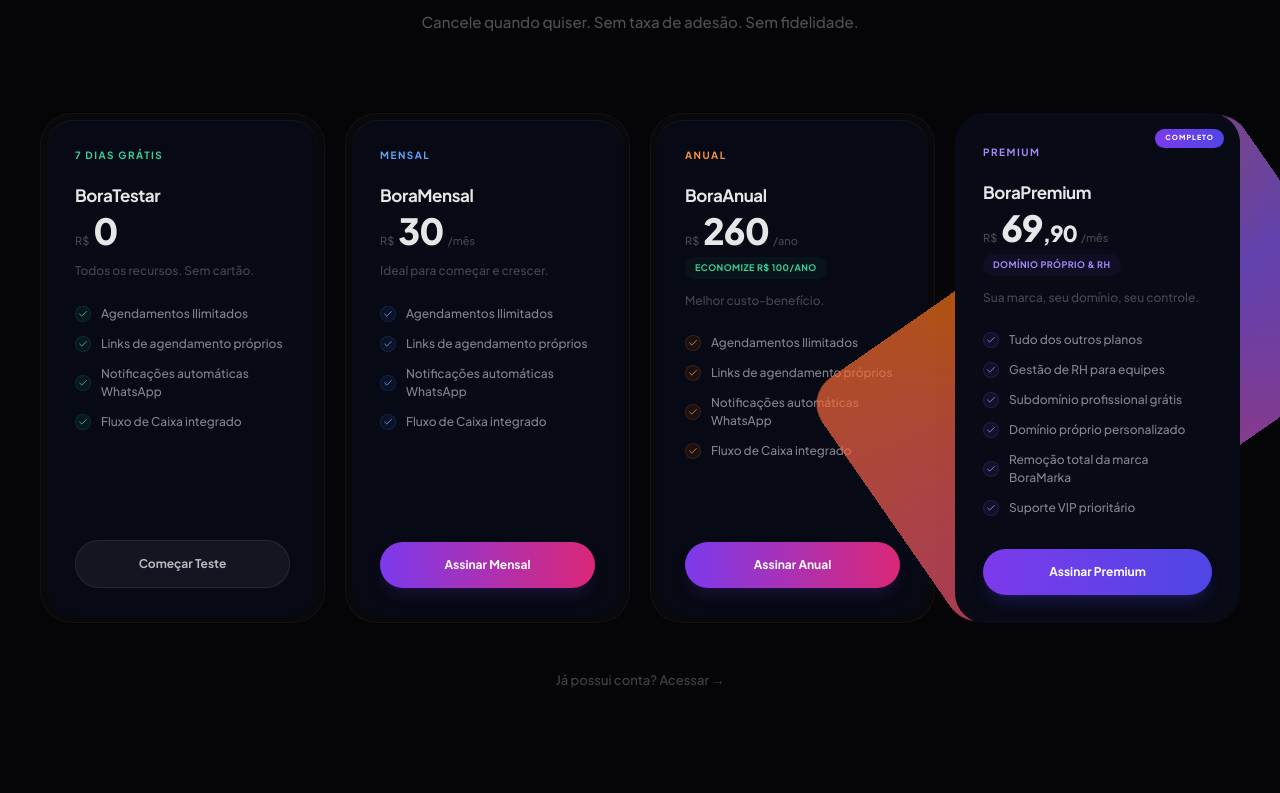
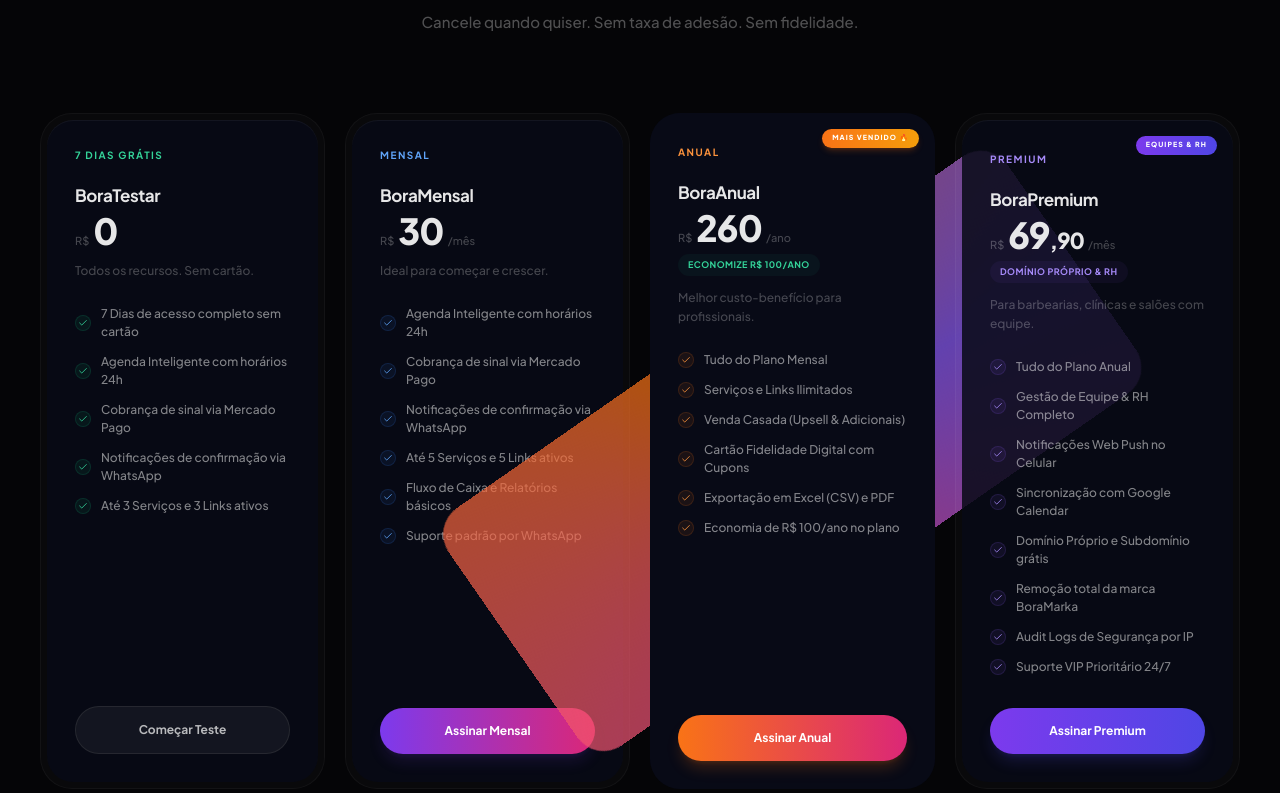
Before and after one commit to thevigillant/boramarka, a React (Vite) app in the folder frontend/: page / in a window 1280 px wide. Shown: the part 7467-8260 px from the top of the page. Built offline with nearby package versions, Linux system fonts and the light colour scheme; no server answers; the HTML template or start-up script is replaced by a standard one.

Commit message:
feat(pricing): refine 3-tier subscription plan separation to maximize annual plan conversions

```diff
--- a/frontend/src/pages/Landing.tsx
+++ b/frontend/src/pages/Landing.tsx
@@ -172,11 +172,41 @@
   const timeSavedHours = Math.round((weeklyAppts * 6 * 4) / 60)
   const recoveredRevenue = Math.round(weeklyAppts * 4 * 0.22 * avgTicket)
 
-  const baseFeatures = [
-    'Agendamentos Ilimitados',
-    'Links de agendamento próprios',
-    'Notificações automáticas WhatsApp',
-    'Fluxo de Caixa integrado'
+  const testFeatures = [
+    '7 Dias de acesso completo sem cartão',
+    'Agenda Inteligente com horários 24h',
+    'Cobrança de sinal via Mercado Pago',
+    'Notificações de confirmação via WhatsApp',
+    'Até 3 Serviços e 3 Links ativos'
+  ]
+
+  const mensalFeatures = [
+    'Agenda Inteligente com horários 24h',
+    'Cobrança de sinal via Mercado Pago',
+    'Notificações de confirmação via WhatsApp',
+    'Até 5 Serviços e 5 Links ativos',
+    'Fluxo de Caixa e Relatórios básicos',
+    'Suporte padrão por WhatsApp'
+  ]
+
+  const anualFeatures = [
+    'Tudo do Plano Mensal',
+    'Serviços e Links Ilimitados',
+    'Venda Casada (Upsell & Adicionais)',
+    'Cartão Fidelidade Digital com Cupons',
+    'Exportação em Excel (CSV) e PDF',
+    'Economia de R$ 100/ano no plano'
+  ]
+
+  const premiumFeatures = [
+    'Tudo do Plano Anual',
+    'Gestão de Equipe & RH Completo',
+    'Notificações Web Push no Celular',
+    'Sincronização com Google Calendar',
+    'Domínio Próprio e Subdomínio grátis',
+    'Remoção total da marca BoraMarka',
+    'Audit Logs de Segurança por IP',
+    'Suporte VIP Prioritário 24/7'
   ]
 
   // CountUp stats
@@ -1187,7 +1217,7 @@
                       </div>
                       <p className="text-[12px] text-white/25 font-medium mb-6 leading-relaxed">Todos os recursos. Sem cartão.</p>
                       <ul className="space-y-3 mb-8">
-                        {baseFeatures.map((f, i) => (
+                        {testFeatures.map((f, i) => (
                           <li key={i} className="flex items-center gap-2.5 text-[12px] font-medium text-white/50">
                             <div className="w-4 h-4 rounded-full bg-emerald-500/[0.08] border border-emerald-500/15 flex items-center justify-center flex-shrink-0"><Check className="w-2.5 h-2.5 text-emerald-400" /></div>
                             {f}
@@ -1216,7 +1246,7 @@
                       </div>
                       <p className="text-[12px] text-white/25 font-medium mb-6 leading-relaxed">Ideal para começar e crescer.</p>
                       <ul className="space-y-3 mb-8">
-                        {baseFeatures.map((f, i) => (
+                        {mensalFeatures.map((f, i) => (
                           <li key={i} className="flex items-center gap-2.5 text-[12px] font-medium text-white/50">
                             <div className="w-4 h-4 rounded-full bg-blue-500/[0.08] border border-blue-500/15 flex items-center justify-center flex-shrink-0"><Check className="w-2.5 h-2.5 text-blue-400" /></div>
                             {f}
@@ -1233,10 +1263,13 @@
 
               {/* BoraAnual */}
               <Reveal>
-                <div className="doppelrand h-full">
-                  <div className="doppelrand-inner p-7 h-full flex flex-col justify-between text-left">
+                <div className="glow-ring rounded-[2rem] h-full">
+                  <div className="bg-[#080a16] rounded-[calc(2rem-2px)] p-7 h-full flex flex-col justify-between text-left relative">
+                    <div className="absolute top-4 right-4 bg-gradient-to-r from-orange-500 to-amber-500 text-[7px] font-extrabold uppercase tracking-[0.15em] px-2.5 py-1 rounded-full text-white shadow-md shadow-orange-500/20">
+                      Mais Vendido 🔥
+                    </div>
                     <div>
-                      <p className="text-[10px] font-bold tracking-[0.15em] uppercase text-orange-400 mb-5">Anual</p>
+                      <p className="text-[10px] font-bold tracking-[0.15em] uppercase text-orange-400 mb-5 mt-1">Anual</p>
                       <h3 className="text-[17px] font-bold text-white/90 mb-1 tracking-tight">BoraAnual</h3>
                       <div className="flex items-baseline gap-1 mb-1">
                         <span className="text-[11px] text-white/25 font-medium">R$</span>
@@ -1244,9 +1277,9 @@
                         <span className="text-[11px] text-white/25 font-medium">/ano</span>
                       </div>
                       <p className="text-emerald-400 text-[9px] font-bold bg-emerald-500/[0.06] px-2.5 py-1 rounded-full inline-block mb-3 tracking-wider uppercase">Economize R$ 100/ano</p>
-                      <p className="text-[12px] text-white/25 font-medium mb-6 leading-relaxed">Melhor custo-benefício.</p>
+                      <p className="text-[12px] text-white/25 font-medium mb-6 leading-relaxed">Melhor custo-benefício para profissionais.</p>
                       <ul className="space-y-3 mb-8">
-                        {baseFeatures.map((f, i) => (
+                        {anualFeatures.map((f, i) => (
                           <li key={i} className="flex items-center gap-2.5 text-[12px] font-medium text-white/50">
                             <div className="w-4 h-4 rounded-full bg-orange-500/[0.08] border border-orange-500/15 flex items-center justify-center flex-shrink-0"><Check className="w-2.5 h-2.5 text-orange-400" /></div>
                             {f}
@@ -1254,19 +1287,19 @@
                         ))}
                       </ul>
                     </div>
-                    <button onClick={() => navigate('/register')} className="mag-btn w-full py-3.5 rounded-full bg-gradient-to-r from-violet-600 to-pink-600 text-[12px] font-bold text-white shadow-lg shadow-violet-600/15 transition-all duration-500 ease-[cubic-bezier(0.32,0.72,0,1)]">
+                    <button onClick={() => navigate('/register')} className="mag-btn w-full py-3.5 rounded-full bg-gradient-to-r from-orange-500 to-pink-600 text-[12px] font-bold text-white shadow-lg shadow-orange-500/20 transition-all duration-500 ease-[cubic-bezier(0.32,0.72,0,1)]">
                       Assinar Anual
                     </button>
                   </div>
                 </div>
               </Reveal>
 
-              {/* BoraPremium — Glow Ring */}
+              {/* BoraPremium */}
               <Reveal>
-                <div className="glow-ring rounded-[2rem] h-full">
-                  <div className="bg-[#080a16] rounded-[calc(2rem-2px)] p-7 h-full flex flex-col justify-between text-left relative">
+                <div className="doppelrand h-full">
+                  <div className="doppelrand-inner p-7 h-full flex flex-col justify-between text-left relative">
                     <div className="absolute top-4 right-4 bg-gradient-to-r from-violet-600 to-indigo-600 text-[7px] font-extrabold uppercase tracking-[0.15em] px-2.5 py-1 rounded-full text-white">
-                      Completo
+                      Equipes & RH
                     </div>
                     <div>
                       <p className="text-[10px] font-bold tracking-[0.15em] uppercase text-violet-400 mb-5 mt-1">Premium</p>
@@ -1277,9 +1310,9 @@
                         <span className="text-[11px] text-white/25 font-medium">/mês</span>
                       </div>
                       <p className="text-violet-400 text-[9px] font-bold bg-violet-500/[0.06] px-2.5 py-1 rounded-full inline-block mb-3 tracking-wider uppercase">Domínio Próprio & RH</p>
-                      <p className="text-[12px] text-white/25 font-medium mb-6 leading-relaxed">Sua marca, seu domínio, seu controle.</p>
+                      <p className="text-[12px] text-white/25 font-medium mb-6 leading-relaxed">Para barbearias, clínicas e salões com equipe.</p>
                       <ul className="space-y-3 mb-8">
-                        {['Tudo dos outros planos', 'Gestão de RH para equipes', 'Subdomínio profissional grátis', 'Domínio próprio personalizado', 'Remoção total da marca BoraMarka', 'Suporte VIP prioritário'].map((f, i) => (
+                        {premiumFeatures.map((f, i) => (
                           <li key={i} className="flex items-center gap-2.5 text-[12px] font-medium text-white/50">
                             <div className="w-4 h-4 rounded-full bg-violet-500/[0.08] border border-violet-500/15 flex items-center justify-center flex-shrink-0"><Check className="w-2.5 h-2.5 text-violet-400" /></div>
                             {f}
```
